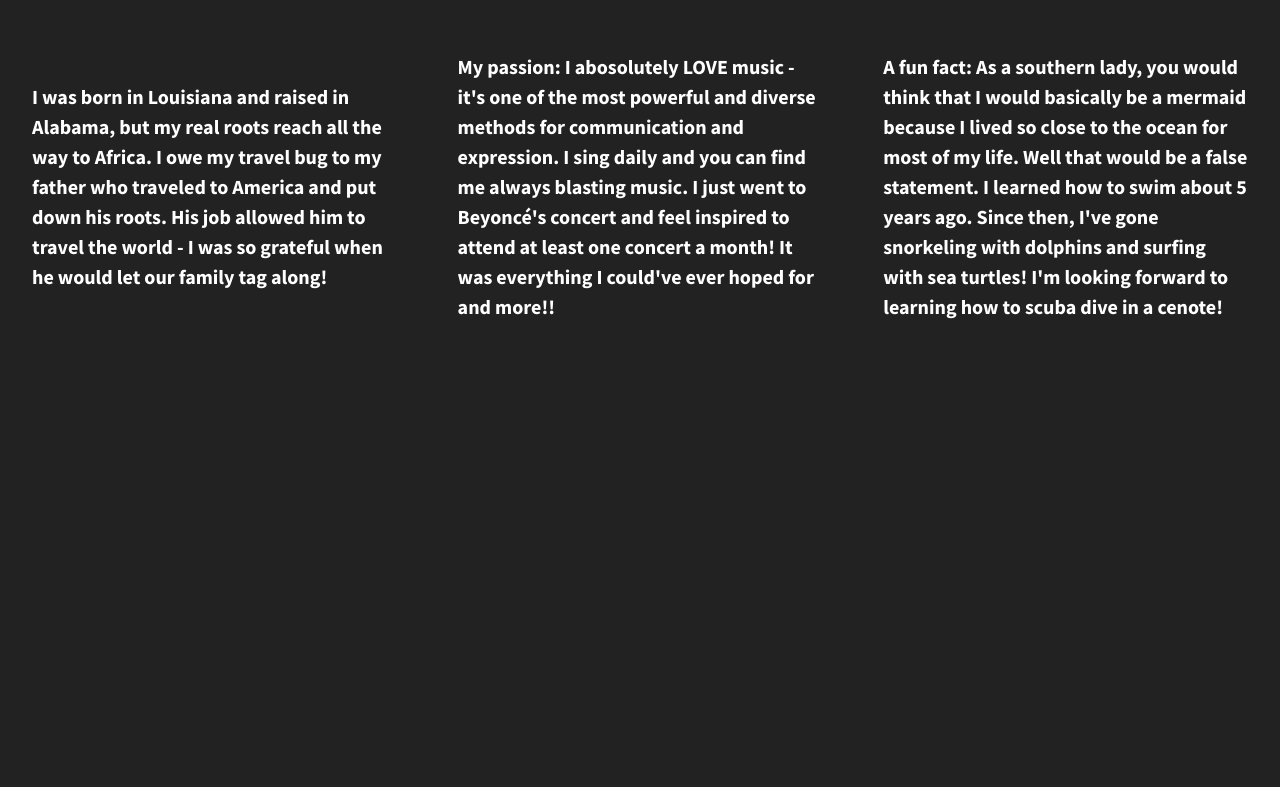
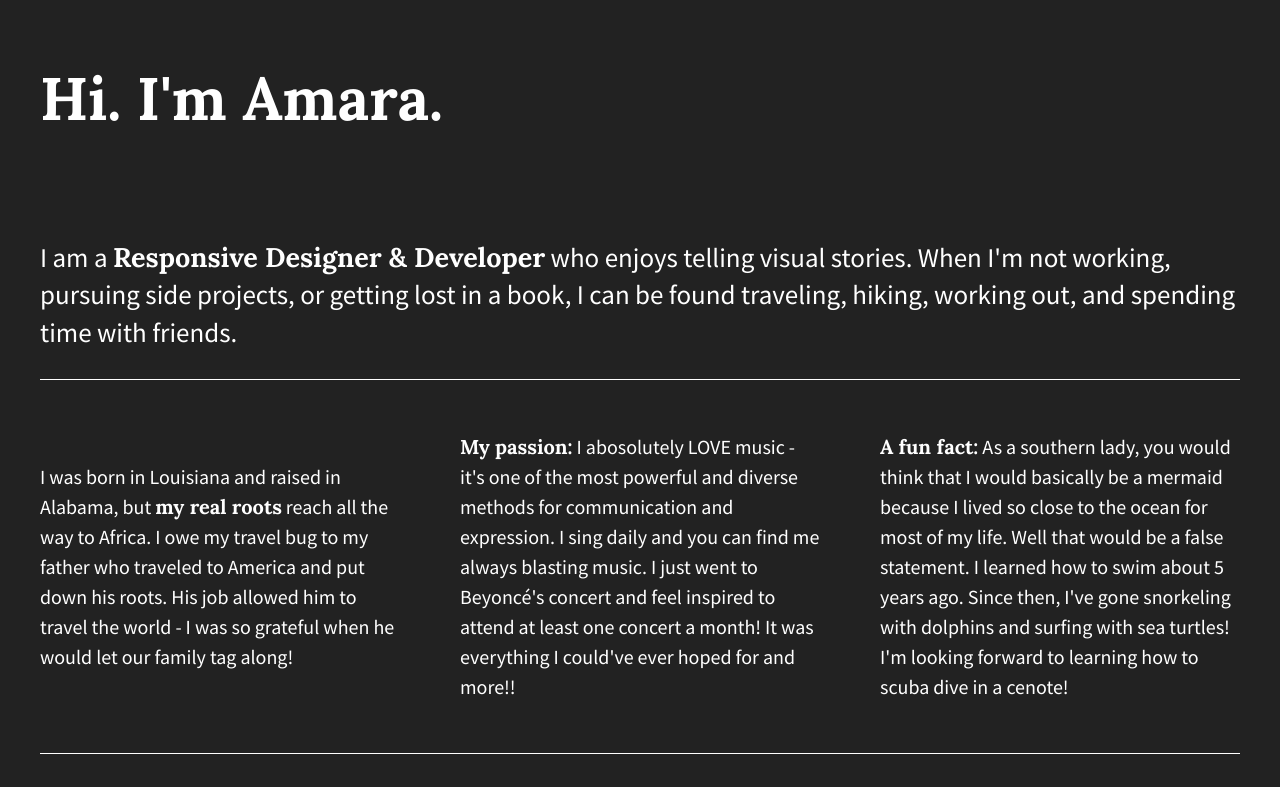
Before and after one commit to amara411/07.01-206-divs-flexbox-starter, a plain HTML site: page index.html in a window 1280 px wide. Drawn offline with nearby package versions, Linux system fonts and the light colour scheme.

Commit message:
Added header main footer

```diff
--- a/css/main.css
+++ b/css/main.css
@@ -94,8 +94,6 @@ textarea {
 /* ==========================================================================
    Author's custom styles
    ========================================================================== */
-
-
 html {
     background-color: #222;
     height: 100%;
@@ -103,35 +101,68 @@ html {
 }
 
 body {
+    height: 100%;
     font-family: 'Source Sans Pro', sans-serif;
-  font-weight: 700;
-  padding: 2em;
+    padding: 0em 2em;
+    font-size: 1.25em;
     color: #fff;
-  height: 100%;
+    display: flex;
+    justify-content: center;
 }
 
-.wrapper {
-  /*add display:flex and set justify-content to space-between*/
-  display:flex;
+.flex-container {
+    display: flex;
+    align-items: center;
     flex-flow: row wrap;
     justify-content: space-between;
+    max-width: 1200px;
+  }
+
+  p span {
+    font-family: 'Lora', sans-serif;
+  }
+
+  header,
+  footer {
+    width: 100%;
+    display: flex;
+    justify-content: flex-start;
     align-items: center;
   }
 
-.div-1, .div-2, .div-3 {
-  /*give the divs a width of 30%, add display:flex, set justify-content and align-items to center*/
+  header h1 {
+    font-family: 'Lora', sans-serif;
+    font-size: 3em;
+  }
+
+  main {
+    width: 100%;
     display: flex;
     justify-content: center;
     align-items: center;
-  color: #fff;
-  line-height: 1.5em;
-  font-size: 1.25em;
-  width: 30%;
-  height: auto;
+    border-bottom: 1px solid #fff;
   }
 
+  main p {
+    font-size: 1.35em;
+  }
 
+  .flex-items {
+    display: flex;
+    justify-content: center;
+    align-items: center;
+    line-height: 1.5em;
+    font-size: 1em;
+    width: 30%;
+  }
 
+  footer {
+    border-top: 1px solid #fff;
+  }
+
+  footer i {
+    padding: 30px 20px 0 0;
+  }
 
 /* ==========================================================================
    Helper classes
--- a/index.html
+++ b/index.html
@@ -21,16 +21,27 @@
             <p class="browserupgrade">You are using an <strong>outdated</strong> browser. Please <a href="http://browsehappy.com/">upgrade your browser</a> to improve your experience.</p>
         <![endif]-->
 
-        <section class="wrapper">
-            <div class="div-1">
-                <p>I was born in Louisiana and raised in Alabama, but my real roots reach all the way to Africa. I owe my travel bug to my father who traveled to America and put down his roots. His job allowed him to travel the world - I was so grateful when he would let our family tag along!</p>
+        <section class="flex-container">
+            <header>
+                <h1> Hi. I'm Amara.</h1>
+            </header>
+            <main>
+                <p> I am a <span>Responsive Designer & Developer</span> who enjoys telling visual stories. When I'm not working, pursuing side projects, or getting lost in a book, I can be found traveling, hiking, working out, and spending time with friends.</p>
+            </main>
+            <div id="div-1" class="flex-items">
+                <p>I was born in Louisiana and raised in Alabama, but <span>my real roots</span> reach all the way to Africa. I owe my travel bug to my father who traveled to America and put down his roots. His job allowed him to travel the world - I was so grateful when he would let our family tag along!</p>
             </div>
-            <div class="div-2">
-                <p>My passion: I abosolutely LOVE music - it's one of the most powerful and diverse methods for communication and expression. I sing daily and you can find me always blasting music. I just went to Beyoncé's concert and feel inspired to attend at least one concert a month! It was everything I could've ever hoped for and more!!</p>
+            <div id="div-2" class="flex-items">
+                <p><span>My passion:</span> I abosolutely LOVE music - it's one of the most powerful and diverse methods for communication and expression. I sing daily and you can find me always blasting music. I just went to Beyoncé's concert and feel inspired to attend at least one concert a month! It was everything I could've ever hoped for and more!!</p>
             </div>
-            <div class="div-3">
-                <p>A fun fact: As a southern lady, you would think that I would basically be a mermaid because I lived so close to the ocean for most of my life. Well that would be a false statement. I learned how to swim about 5 years ago. Since then, I've gone snorkeling with dolphins and surfing with sea turtles! I'm looking forward to learning how to scuba dive in a cenote!</p>
+            <div id="div-3" class="flex-items">
+                <p><span>A fun fact:</span> As a southern lady, you would think that I would basically be a mermaid because I lived so close to the ocean for most of my life. Well that would be a false statement. I learned how to swim about 5 years ago. Since then, I've gone snorkeling with dolphins and surfing with sea turtles! I'm looking forward to learning how to scuba dive in a cenote!</p>
             </div>
+            <footer>
+                <i class="fab fa-twitter"></i>
+                <i class="fab fa-linkedin"></i>
+                <i class="fab fa-pinterest"></i>
+            </footer>
         </section>
 
         <script src="https://ajax.googleapis.com/ajax/libs/jquery/1.11.3/jquery.min.js"></script>
```
Also changed, not shown: 1 other file. Lines whose indentation alone changed are shown as unchanged.
